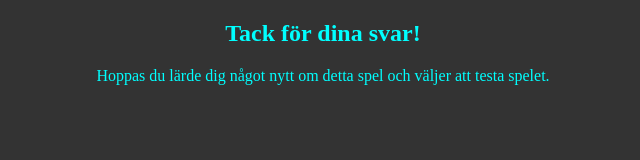
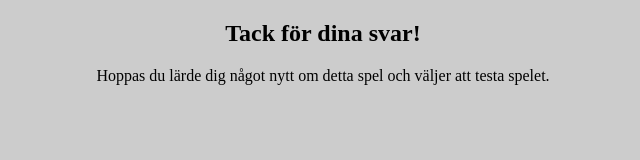
Before and after one commit to vhvalbone/teknik, a plain HTML site: page tack.html in a window 1280 px wide. Shown: the whole page, without its empty margins (317-957 px from the left). Drawn offline with Linux system fonts and the light colour scheme.

Commit message:
slut
slut

```diff
--- a/slut.css
+++ b/slut.css
@@ -1,11 +1,6 @@
-.Startsida{ /*ändra utseendet på elementet med classen Starsida*/
-
-    background-color: #ccc; /*ändra bakgrunds färgen på sidan med klasen Startsida*/
-}
-
 body{ /*gör så man kan ändra utseendet på elementet body*/
 
-    background-color: #00ff6a; /*ändra bakgrunds färgen på bodyn*/
+    background-color: #ccc; /*ändra bakgrunds färgen på bodyn*/
 }
 
 .START{ /* ändra utseendet och egenskaper för elementet med klassen START*/
@@ -106,7 +101,7 @@ p{ /*ändra egenskaper och utseenden på alla p-element*/
 .left-column,
 .right-column { /* Tillämpar stilar på element med classerna "left-column" och "right-column" */
 
-    background-color: #00ff6a; /*ändra bakgrund färgen på elementen med classerna left-column och right-column*/
+    background-color: #ccc; /*ändra bakgrund färgen på elementen med classerna left-column och right-column*/
 
     padding: 20px; /* Tillämpar 20 pixlar av utfyllnad runt elementet */
 }
@@ -206,6 +201,8 @@ table { /* Tillämpar stilar på alla tabeller */
 
     border-collapse: collapse; /* Slår samman gränserna mellan celler */
 
+    justify-content: center;
+
 }
 
 th, td { /* Tillämpar stilar på alla th- och td-element */
@@ -214,8 +211,9 @@ th, td { /* Tillämpar stilar på alla th- och td-element */
 
     text-align: left; /* Justerar texten till vänster inuti cellerna */
 
-    border-bottom:1px solid #f2f2f2; /* Lägger till en gränslinje längst ner på varje cell med en tjocklek på 1 pixlar och en ljusgrå färg */
+    border-bottom:1px solid #ffffff; /* Lägger till en gränslinje längst ner på varje cell med en tjocklek på 1 pixlar och en ljusgrå färg */
 
+    justify-content: center;
 }
 
 th { /*ändra egenskaperna inom elementet th*/
@@ -321,13 +319,13 @@ option{ /* Sätter textfärgen till svart för option-element */
 
 .Tack{ /* ändra egenskaperna för classen "Tack"*/
 
-    color: aqua; /* Sätter textfärgen till aqua för element med classen "Tack" */
+    color: rgb(0,0,0); /* Sätter textfärgen till aqua för element med classen "Tack" */
 
 }
 
-.tack{ /* Tillämpar stilar på element med classen "tack" */
+.hoppas{ /* Tillämpar stilar på element med classen "tack" */
 
-    color: aqua; /* Sätter textfärgen till aqua för element med classen "tack" */
+    color: rgb(0, 0, 0); /* Sätter textfärgen till aqua för element med classen "tack" */
 
     list-style-type: none; /* Tar bort punktliststilen från element med classen "tack" */
 
@@ -339,8 +337,6 @@ option{ /* Sätter textfärgen till svart för option-element */
 
 }
 
-.tacK{ /* Tillämpar stilar på element med classen "tacK" */
-
-    background-color: #333; /* Sätter bakgrundsfärgen till mörkgrå */
-
+.tack-container {
+    text-align: center;
 }
--- a/tack.html
+++ b/tack.html
@@ -14,12 +14,15 @@
 
 </head><!--elementet och markerar slutet på sektionen som innehåller metadata och länkar till externa resurser-->
 
-<body class="tacK"><!--Detta definierar <body>-elementet för webbsidan och tilldelar det en CSS-klass med namnet "Startsida" genom attributet class. Klassen "tacK" kan användas för att tillämpa specifika stilar på hela sidan eller delar av sidan som är markerade med denna klass.-->
+<body><!--Detta definierar <body>-elementet för webbsidan och tilldelar det en CSS-klass med namnet "Startsida" genom attributet class. Klassen "tacK" kan användas för att tillämpa specifika stilar på hela sidan eller delar av sidan som är markerade med denna klass.-->
 
-    <h2 class="Tack">Tack för dina svar!</h2><!--skapar en rubrik av nivå 2 (<h2>) och tilldelar den en CSS-klass med namnet "Tack" genom attributet class. Att använda klassen "Tack" kan användas för att tillämpa specifika stilar på denna rubrik-->
+    <div class="tack-container">
 
-    <p class="tack">Hoppas du lärde dig något nytt om detta spel och väljer att testa spelet.</p><!--Denna tagg skapar en paragraf med klassen "tack" och isom skriver ut ett tack meddelande.-->
+        <h2 class="Tack">Tack för dina svar!</h2><!--skapar en rubrik av nivå 2 (<h2>) och tilldelar den en CSS-klass med namnet "Tack" genom attributet class. Att använda klassen "Tack" kan användas för att tillämpa specifika stilar på denna rubrik-->
 
+        <p class="hoppas">Hoppas du lärde dig något nytt om detta spel och väljer att testa spelet.</p><!--Denna tagg skapar en paragraf med klassen "tack" och isom skriver ut ett tack meddelande.-->
+
+    </div>
 </body><!--stänger <body>-elementet-->
 
 </html><!-- Stänger HTML-elementet -->
```
Also changed, not shown: index.html (+1 -1 lines), pubg.html (+2 -2 lines).
